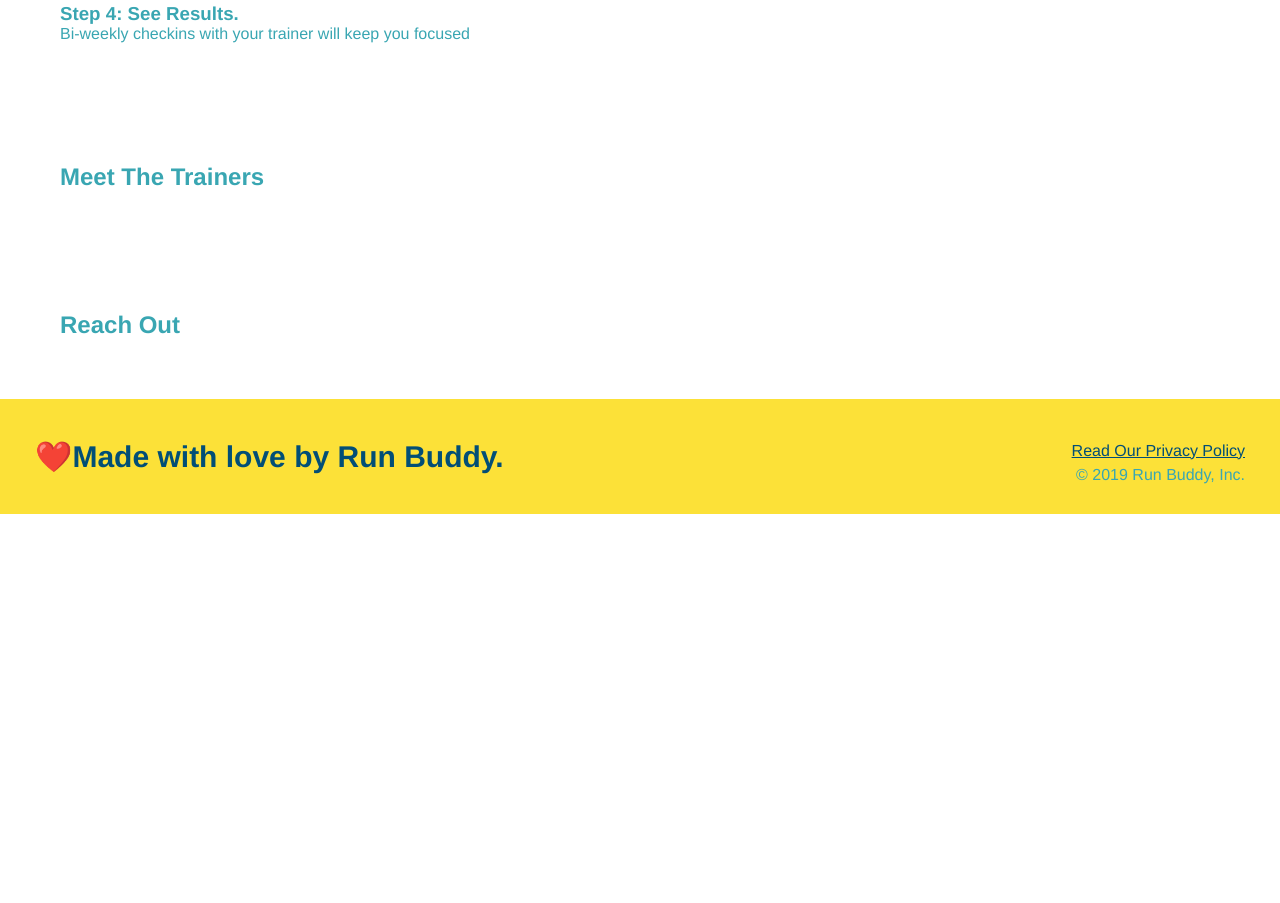
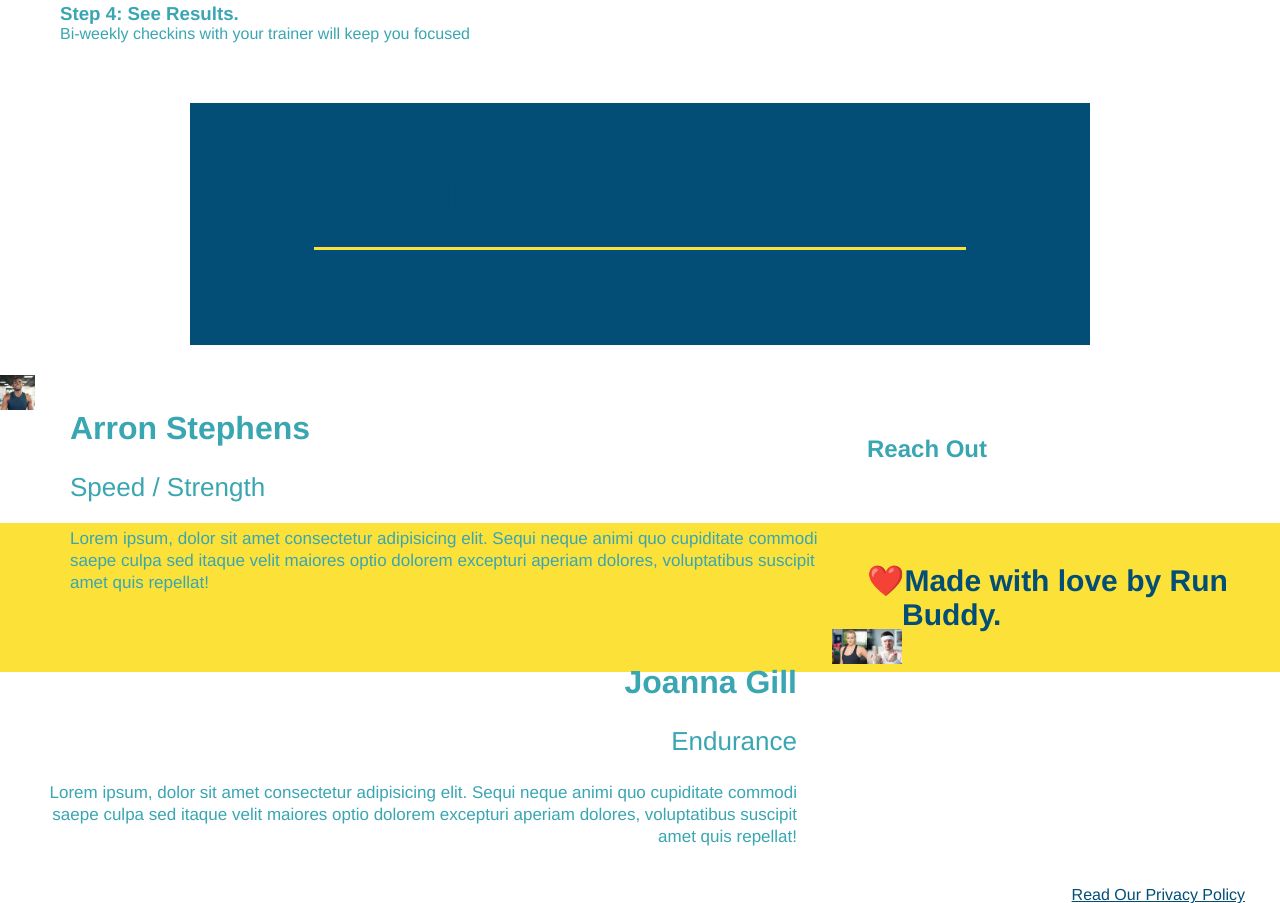
Before and after one commit to KevinJ3259/Run-Buddy, a plain HTML site: page index.html in a window 1280 px wide. Shown: the part 5694-6597 px from the top of the page. Before the commit the page ends 6208 px from the top, so only its background shows below. Drawn offline with Linux system fonts and the light colour scheme.

Commit message:
meet the trainers section

```diff
--- a/assets/css/style.css
+++ b/assets/css/style.css
@@ -179,3 +179,47 @@
   .secondary-border {
     border-color: #39a6b2;
   }
+
+  .trainers {
+    text-align: center;
+    width: 900px;
+    margin: 0 auto 30px auto;
+    background: #024e76;
+    color: #fce138;
+    overflow: auto;
+  }
+
+  .trainer img {
+    width: 35px;
+    float: left;
+  }
+
+  .trainer-bio {
+    padding: 35px;
+    float: left;
+    width: 65%;
+  }
+
+  .text-left {
+    text-align: left;
+  }
+
+  .text-right {
+    text-align: right;
+  }
+
+  .trainer-bio h3 {
+    font-size: 32px;
+    margin-bottom: 25px;
+  }
+
+  .trainer-bio h4 {
+    font-weight: lighter;
+    font-size: 26px;
+    margin-bottom: 25px;
+  }
+
+  .trainer-bio p {
+    font-size: 17px;
+    line-height: 1.3;
+  }
--- a/index.html
+++ b/index.html
@@ -123,9 +123,50 @@
     </section>
 
     <!-- "meet the trainers" section -->
-    <section>
-        <h2>Meet The Trainers</h2>
+    <section id="your-trainers" class="trainers">
+        <h2 class="section-title primary-border">
+            Meet the Trainers
+        </h2>
     </section>
+
+    <article class="trainer">
+        <img src="./assets/images/trainer-1.jpg" alt="Arron Stephens in his workout clothes, ready to pump iron" />
+        <div class="trainer-bio text-left">
+            <h3>Arron Stephens</h3>
+            <h4>Speed / Strength</h4>
+            <p>
+                Lorem ipsum, dolor sit amet consectetur adipisicing elit. Sequi neque animi quo cupiditate commodi saepe culpa sed
+                itaque velit maiores optio dolorem excepturi aperiam dolores, voluptatibus suscipit amet quis repellat!
+            </p>
+        </div>
+    </article>
+
+    <!-- second trainer bio -->
+<article class="trainer">
+    <div class="trainer-bio text-right">
+      <h3>Joanna Gill</h3>
+      <h4>Endurance</h4>
+      <p>
+        Lorem ipsum, dolor sit amet consectetur adipisicing elit. Sequi neque animi quo cupiditate commodi saepe culpa sed
+        itaque velit maiores optio dolorem excepturi aperiam dolores, voluptatibus suscipit amet quis repellat!
+      </p>
+    </div>
+    <img src="./assets/images/trainer-2.jpg" alt="Joanna Gill cooling off after a workout" />
+  </article>
+
+  <!-- third trainer bio -->
+  <article class="trainer">
+    <img src="./assets/images/trainer-3.jpg" alt="Harry Smith wearing a headband and lifting comically small pink weights" />
+    <div class="trainer-bio text-left">
+      <h3>Harry "the Headband" Smith</h3>
+      <h4>Strength</h4>
+      <p>
+        Lorem ipsum, dolor sit amet consectetur adipisicing elit. Sequi neque animi quo cupiditate commodi saepe culpa sed
+        itaque velit maiores optio dolorem excepturi aperiam dolores, voluptatibus suscipit amet quis repellat!
+      </p>
+    </div>
+  </article>
+
 
     <!-- "reach out" section -->
     <section>
```
Also changed, not shown: assets/images/trainer-1.jpg (added), assets/images/trainer-2.jpg (added), assets/images/trainer-3.jpg (added).
